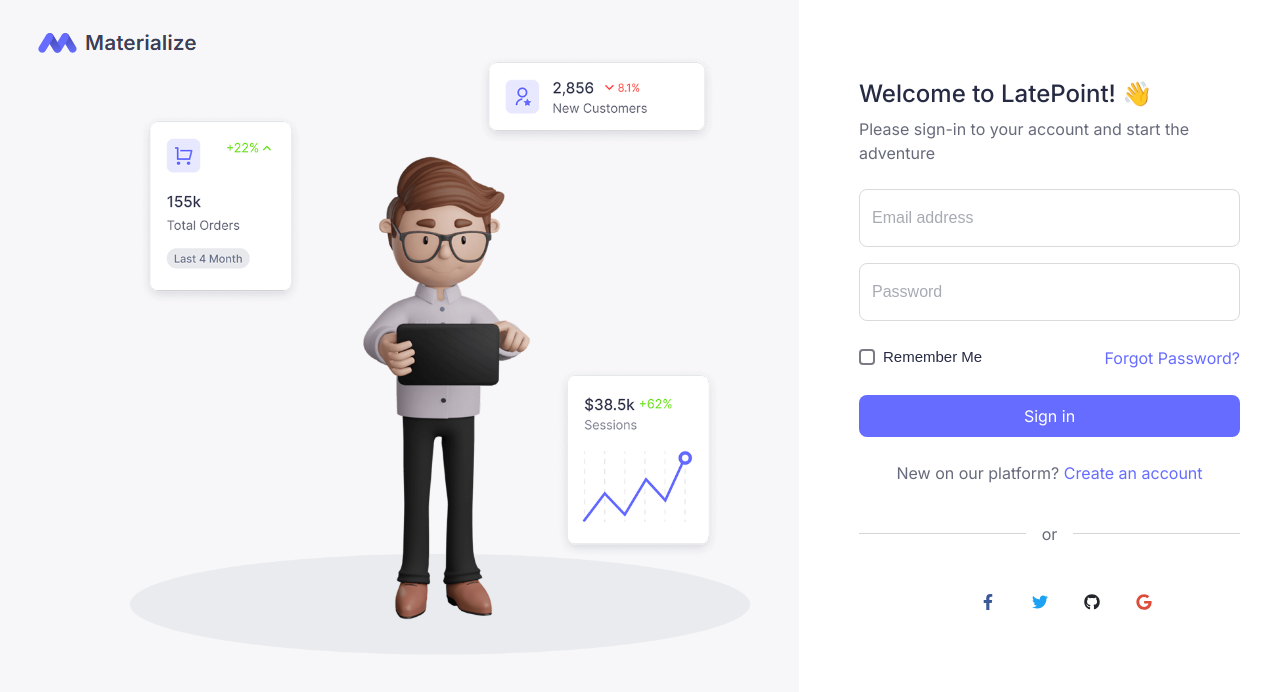
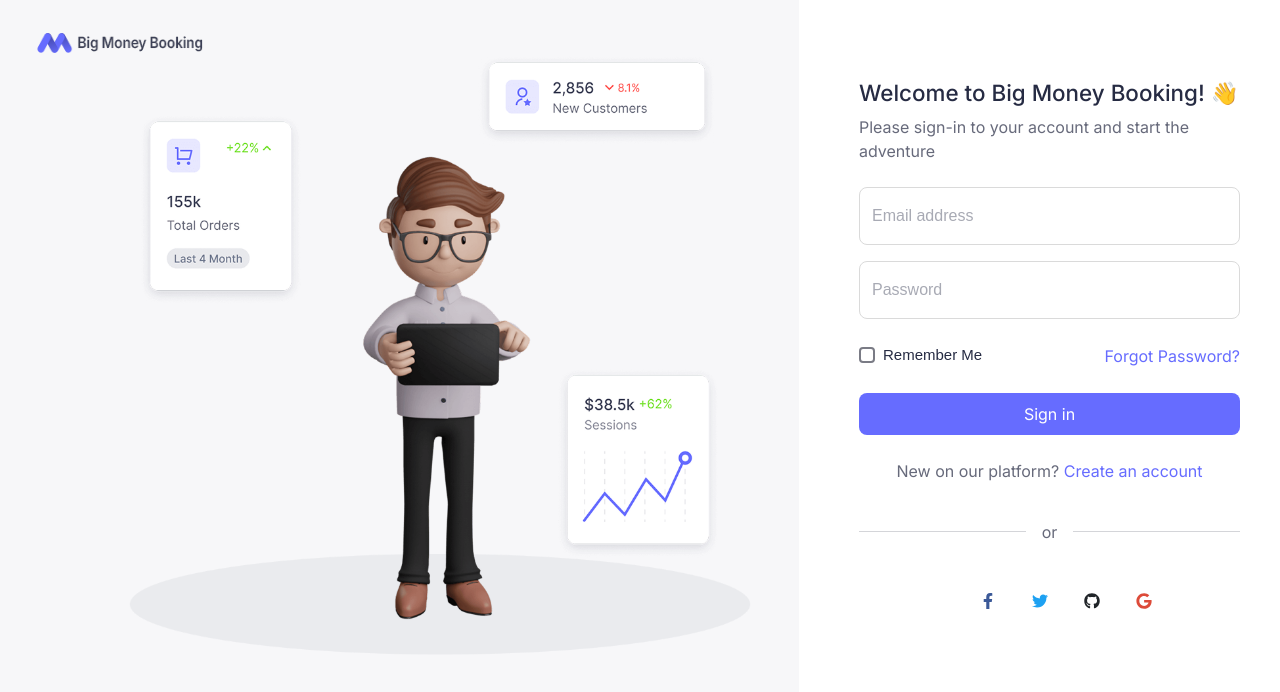
Before and after one commit to ascinate/bigmoney, a Next.js app: page / in a window 1280 px wide. Shown: the top 692 px of the page. Built offline with nearby package versions, Linux system fonts and the light colour scheme.

Commit message:
changes done

```diff
--- a/src/app/components/Sidebar.js
+++ b/src/app/components/Sidebar.js
@@ -26,7 +26,7 @@
          <aside className="slider-bars float-start position-fixed">
              <Link href='/settings' className='d-flex align-items-center'>
                 <Image src='/logo-fav.png' className='lv' width={53} height={37} alt="logon"/>
-                <Image src='/logo-text.png' className='textv' width={120} height={37} alt="logom"/>
+                <Image src='/logo-text.png' className='textv' width={136} height={16} alt="logom"/>
              </Link>
 
             <div className='menu-list mt-3'>
--- a/src/app/globals.css
+++ b/src/app/globals.css
@@ -338,7 +338,7 @@
   min-height: 100vh;
 }
 .form-div015-logins h2{
-  font-size: 1.5rem;
+  font-size: 1.4rem;
   font-weight: 500;
   color: #676a7b;
 }
--- a/src/app/page.js
+++ b/src/app/page.js
@@ -13,7 +13,7 @@
            <Image src='/auth-login-illustration-light-2.png' width={886} height={857} alt="l"/>
         </figure>
            <div className="form-div015-logins bg-white">
-                <h2> Welcome to LatePoint! 👋 </h2>
+                <h2> Welcome to Big Money Booking! 👋 </h2>
                 <p> Please sign-in to your account and start the adventure </p>
                 <div className="form-sections01 mt-4">
 
@@ -36,7 +36,7 @@
                       <Link href='/'>Forgot Password?</Link>
                    </div>
 
-                   <button type="button" className="btn btn-signup comon-btn mt-4 text-center w-100 d-block"> Sign in </button>
+                   <Link href='/settings' className="btn btn-signup comon-btn mt-4 text-center w-100 d-block"> Sign in </Link>
 
                    <p className="text-center platform-text mt-4"> New on our platform?
                     <Link href="/"> Create an account </Link> </p>
```
Also changed, not shown: public/logo-text.png, public/logo.png.
